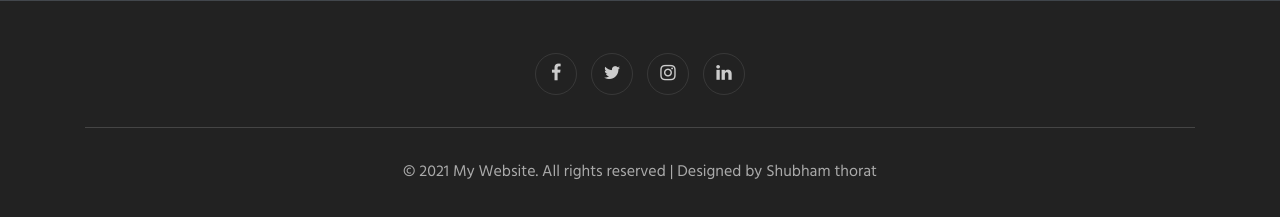
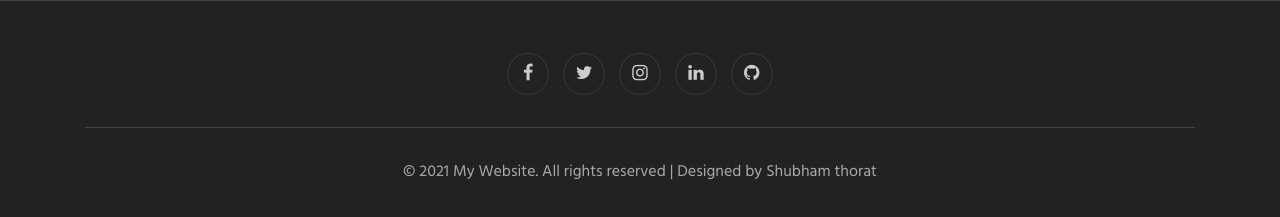
Before and after one commit to net-wizard/CICD-1, a Flask app: page / in a window 1280 px wide. Shown: the part 3766-3983 px from the top of the page. Run offline with Flask 2, Linux system fonts and the light colour scheme; some libraries are stand-ins or nearby versions.

Commit message:
added github link

```diff
--- a/templates/about.html
+++ b/templates/about.html
@@ -165,6 +165,7 @@
           <a href="https://twitter.com/CuriousShub" class="twitter"><span class="fa fa-twitter"></span></a>
           <a href="https://www.instagram.com/_shub_thorat_/" class="instagram"><span class="fa fa-instagram"></span></a>
           <a href="https://www.linkedin.com/in/shubham-thorat-3900111b6/" class="linkedin"><span class="fa fa-linkedin"></span></a>
+          <a href="https://github.com/net-wizard" class="github"><span class="fa fa-github"></span></a>
       </div>
           <div class="bottom-copies text-center">
             <p class="copy-footer-29">© 2021 My Website. All rights reserved | Designed by Shubham thorat</p>
--- a/templates/contact.html
+++ b/templates/contact.html
@@ -144,6 +144,7 @@
           <a href="https://twitter.com/CuriousShub" class="twitter"><span class="fa fa-twitter"></span></a>
           <a href="https://www.instagram.com/_shub_thorat_/" class="instagram"><span class="fa fa-instagram"></span></a>
           <a href="https://www.linkedin.com/in/shubham-thorat-3900111b6/" class="linkedin"><span class="fa fa-linkedin"></span></a>
+          <a href="https://github.com/net-wizard" class="github"><span class="fa fa-github"></span></a>
       </div>
           <div class="bottom-copies text-center">
             <p class="copy-footer-29">© 2021 My Website. All rights reserved | Designed by Shubham thorat</p>
--- a/templates/index.html
+++ b/templates/index.html
@@ -543,6 +543,7 @@
           <a href="https://twitter.com/CuriousShub" class="twitter"><span class="fa fa-twitter"></span></a>
           <a href="https://www.instagram.com/_shub_thorat_/" class="instagram"><span class="fa fa-instagram"></span></a>
           <a href="https://www.linkedin.com/in/shubham-thorat-3900111b6/" class="linkedin"><span class="fa fa-linkedin"></span></a>
+          <a href="https://github.com/net-wizard" class="github"><span class="fa fa-github"></span></a>
       </div>
           <div class="bottom-copies text-center">
               <p class="copy-footer-29">© 2021 My Website. All rights reserved | Designed by Shubham thorat</p>
```
